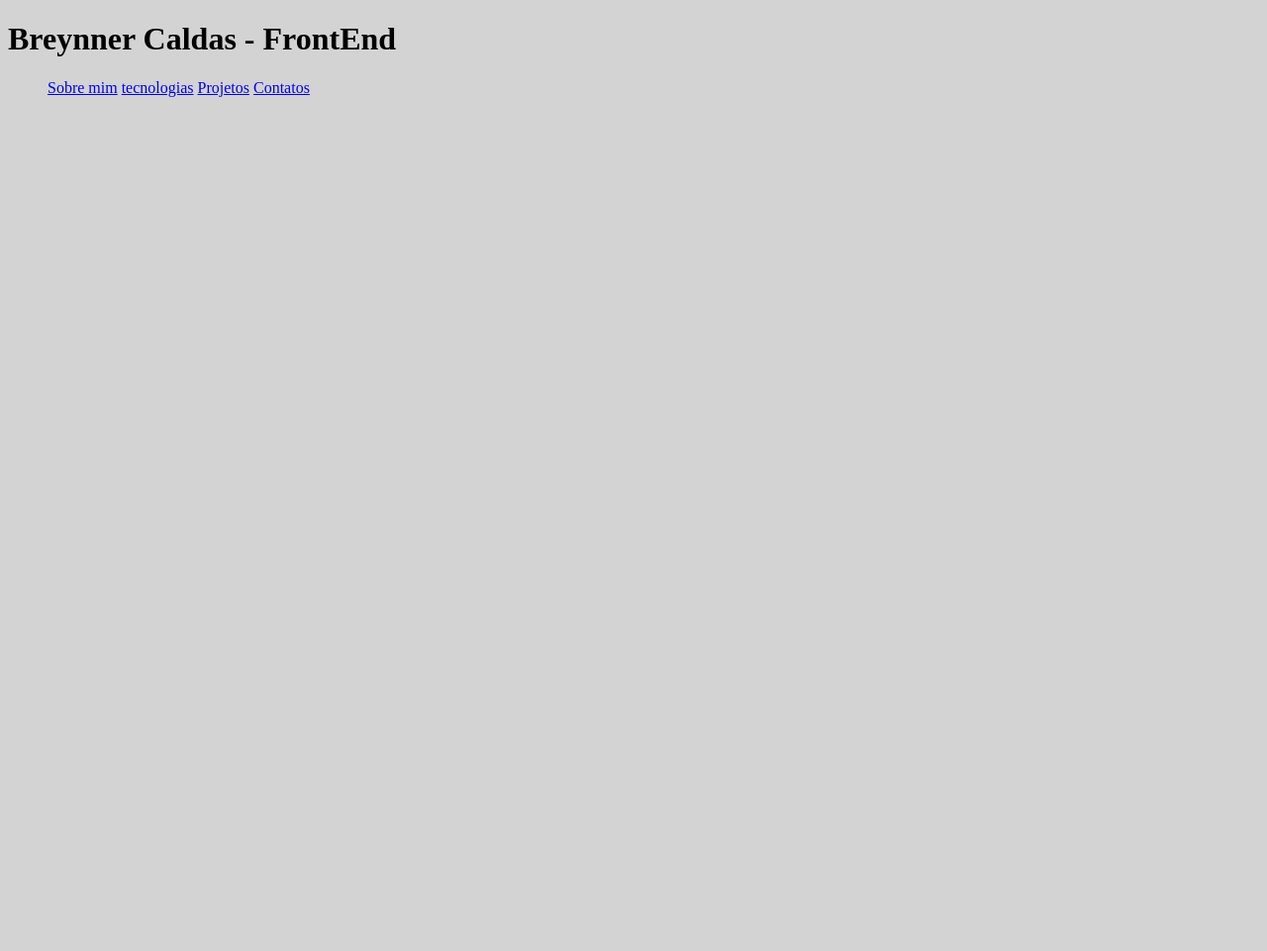
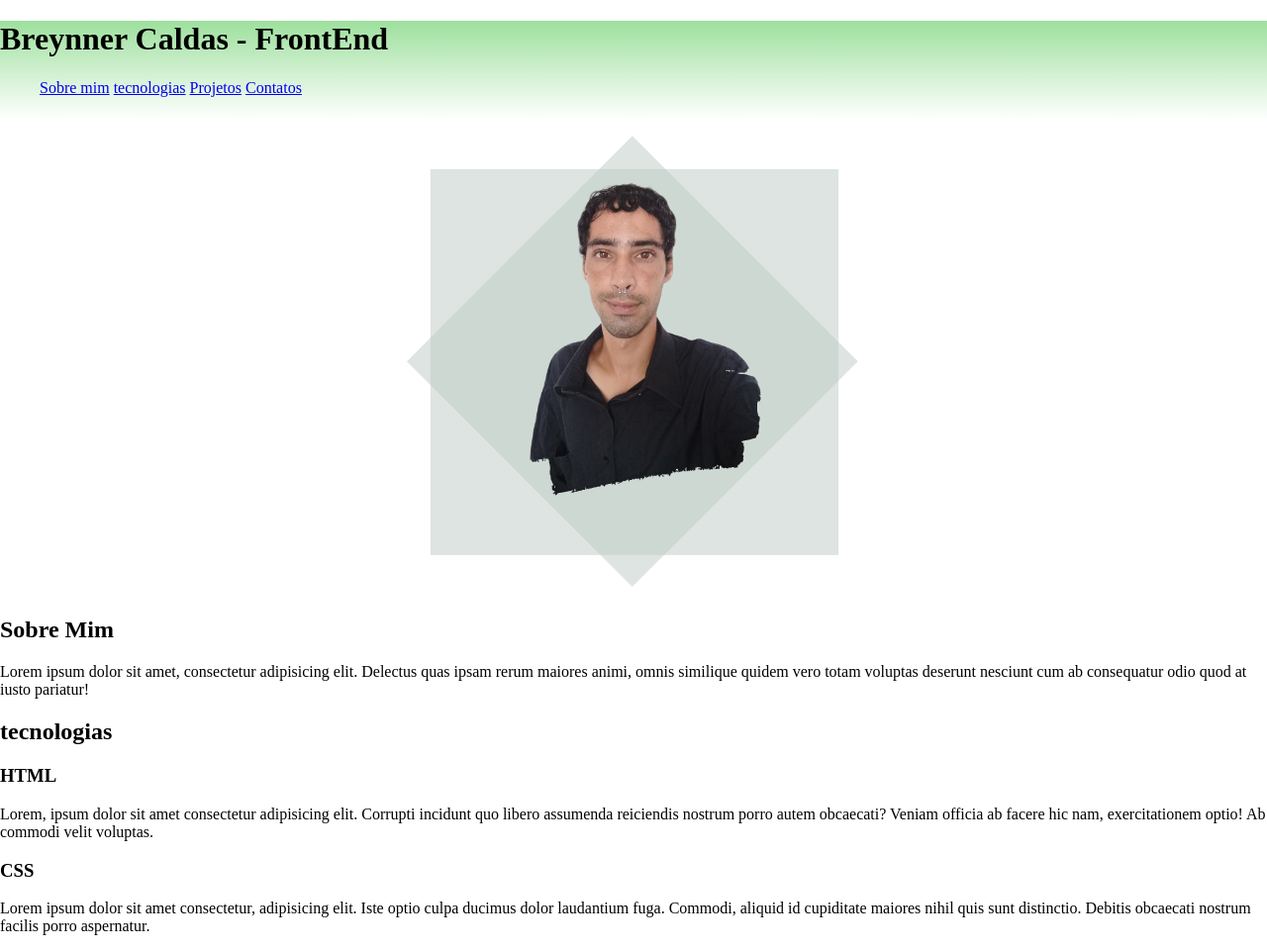
Before and after one commit to breynnerc/projeto-portifolio, a plain HTML site: page indes.html in a window 1280 px wide. Shown: the whole page at 99% size. Before the commit the page ends 800 px from the top, so only its background shows below. Drawn offline with Linux system fonts and the light colour scheme.

Commit message:
inserindo titulos, paragrafos e estilos

```diff
--- a/indes.html
+++ b/indes.html
@@ -19,7 +19,22 @@
         </nav>
     </header>
 
-    <main></main>
+    <main>
+        <img src="breynnerpq.png" alt="BreynnerCaldas">
+        <h2>Sobre Mim</h2>
+        <div class="sobre-mim">
+            <p>Lorem ipsum dolor sit amet, consectetur adipisicing elit. Delectus quas ipsam rerum maiores animi, omnis similique quidem vero totam voluptas deserunt nesciunt cum ab consequatur odio quod at iusto pariatur!</p>
+        </div>
+        <h2>tecnologias</h2>
+        <h3>HTML</h3>
+        <div class="html">
+            <p>Lorem, ipsum dolor sit amet consectetur adipisicing elit. Corrupti incidunt quo libero assumenda reiciendis nostrum porro autem obcaecati? Veniam officia ab facere hic nam, exercitationem optio! Ab commodi velit voluptas.</p>
+        </div>
+        <h3>CSS</h3>
+        <div class="css">
+            <p>Lorem ipsum dolor sit amet consectetur, adipisicing elit. Iste optio culpa ducimus dolor laudantium fuga. Commodi, aliquid id cupiditate maiores nihil quis sunt distinctio. Debitis obcaecati nostrum facilis porro aspernatur.</p>
+        </div>
+    </main>
 
     <footer></footer>
 
--- a/style.css
+++ b/style.css
@@ -1,3 +1,13 @@
 body{
-    background-color: lightgrey;
+    background-color: white;
+    margin: 0px;
 }
+header{
+    height: 100px;
+    width: 100%;
+    background-image: linear-gradient(to top, white, rgba(32, 184, 32, 0.441));
+}
+main > img{
+    display: block;
+    margin: auto;
+}
```
